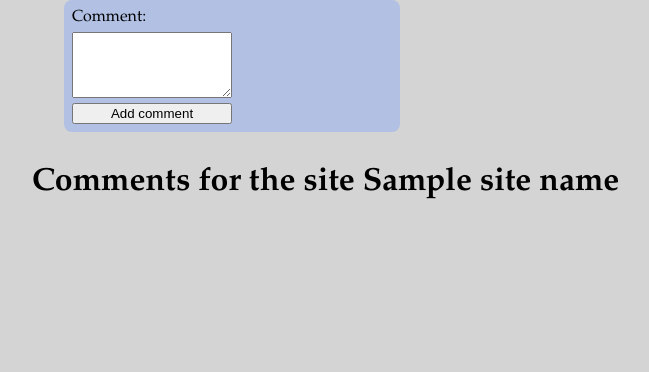
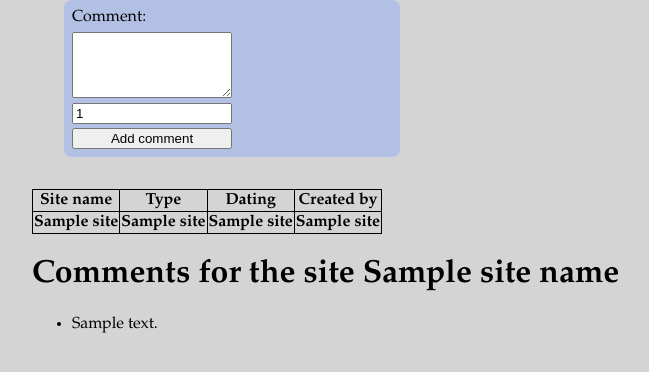
Before and after one commit to nikolaipaukkonen/HY-tsoha22_Kohdetietokanta, a Flask app: template templates/comments.html in a window 1280 px wide. Shown: the part 42-414 px from the top of the page, without its empty margins (208-857 px from the left). Run offline with Flask 2, Linux system fonts and the light colour scheme; the template is opened without the code that fills it: most values are stand-ins (such as "Sample title", 1, 10 or a date in 2020); lists and menus that the app fills with data are empty.

Commit message:
initial commenting system working

```diff
--- a/new_location.py
+++ b/new_location.py
@@ -3,7 +3,7 @@ from flask import session
 import users
 
 def add_location(name, dating, type, x, y):
-    #try:
+    try:
         user_id = users.user_id()
         print("Test")
         print("Input:", name, dating, type, x, y)
@@ -22,5 +22,5 @@ def add_location(name, dating, type, x, y):
         db.session.execute("INSERT INTO coordinates (x, y, location_id) VALUES (:x, :y, :location_id);", {"x":x, "y":y, "location_id":location_id[0]})
         db.session.commit()
         return True
-    #except:
-        #return False
+    except:
+        return False
--- a/templates/comments.html
+++ b/templates/comments.html
@@ -1,19 +1,20 @@
 <!DOCTYPE html>
-<link rel="stylesheet" href="{{ url_for('static', filename='styles/main.css')}}">
-<meta name="viewport" content="width=device-width, initial-scale=1">
+<link
+  rel="stylesheet"
+  href="{{ url_for('static', filename='styles/main.css')}}"
+/>
+<meta name="viewport" content="width=device-width, initial-scale=1" />
 
 <nav>
   <table>
     <tr>
       {% if session.user_id %}
       <th>You are logged in as {{ session.username}}</th>
-		<th><a href="/new">Add a location </a></th>
-		<th><a href="/logout">Logout </a></th>
+      <th><a href="/new">Add a location</a></th>
+      <th><a href="/logout">Logout</a></th>
 
-
-	  {% else %}
-		You need to login to use the application
-		<th><a href="/login">Login </a></th>
+      {% else %} You need to login to use the application
+      <th><a href="/login">Login</a></th>
       <th><a href="{{ url_for('register') }}">New user</a></th>
 
       {% endif %}
@@ -23,12 +24,33 @@
 </nav>
 
 <form action="/add_comment" method="POST">
-	<label for="comment">Comment:</label><br>
-	<textarea name="comment" rows="4" cols="50"></textarea><br>
-	<input type="submit" value="Add comment">
+  <label for="comment">Comment:</label>
+  <br />
+  <textarea name="comment" rows="4" cols="50"></textarea>
+  <br />
+  <input type="number" name="id" value="{{ id }}" readonly/>
+  <br />
+  <input type="submit" value="Add comment" />
 </form>
 
+<table>
+  <tr>
+    <th>Site name</th>
+    <th>Type</th>
+    <th>Dating</th>
+    <th>Created by</th>
+  </tr>
+  <tr>
+    <th>{{ site[0] }}</th>
+    <th>{{ site[1] }}</th>
+    <th>{{ site[2] }}</th>
+    <th>{{ site[3] }}</th>
+  </tr>
+</table>
+
 <h1>Comments for the site {{ site_name }}</h1>
+<ul>
   {% for comment in comments %}
-
+  <li>{{ comment }}</li>
   {% endfor %}
+</ul>
```
Also changed, not shown: comment.py (deleted, +0 -11 lines), comments.py (added, +8 -0 lines), routes.py (+11 -6 lines), templates/error.html (+17 -0 lines). Lines whose indentation alone changed are shown as unchanged.
